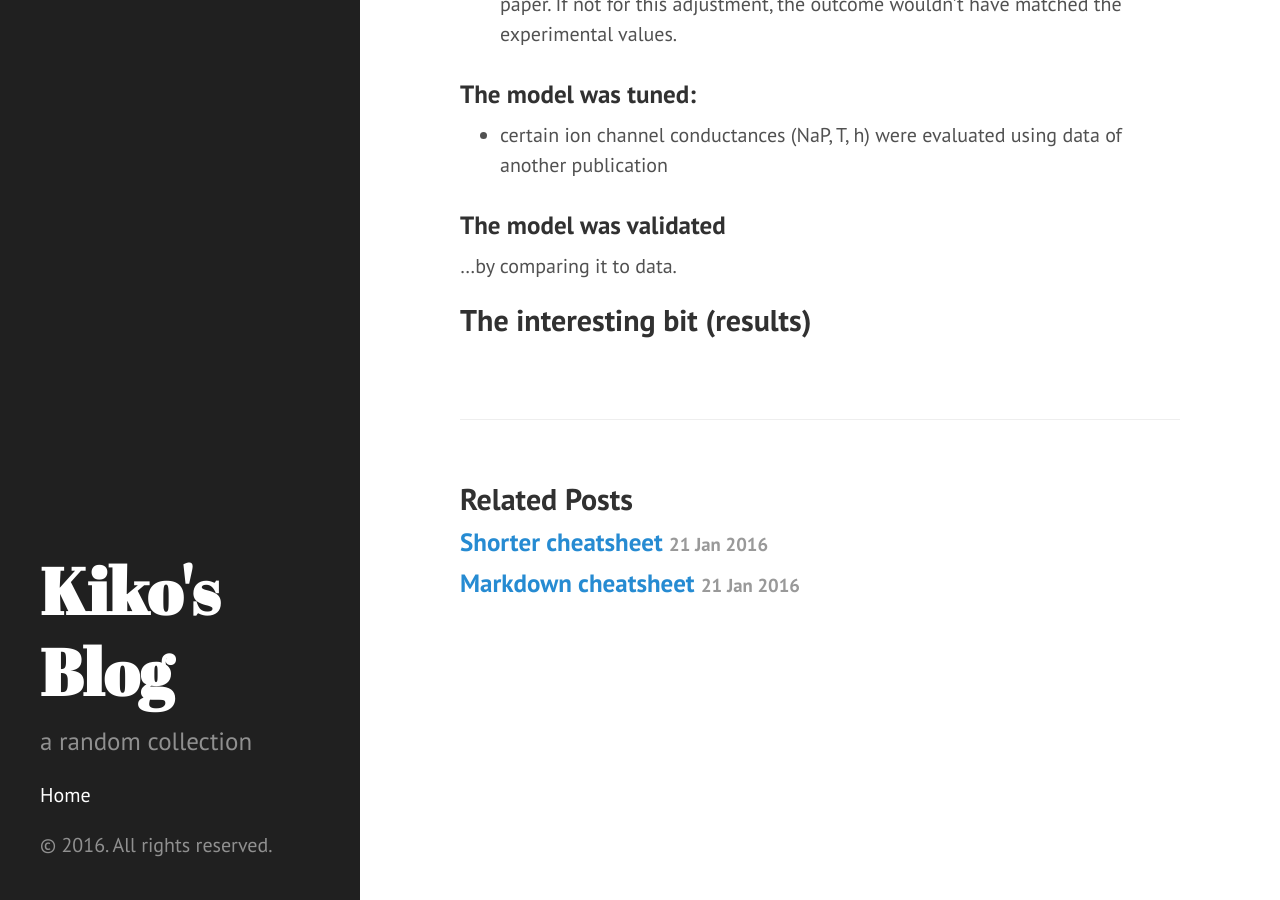
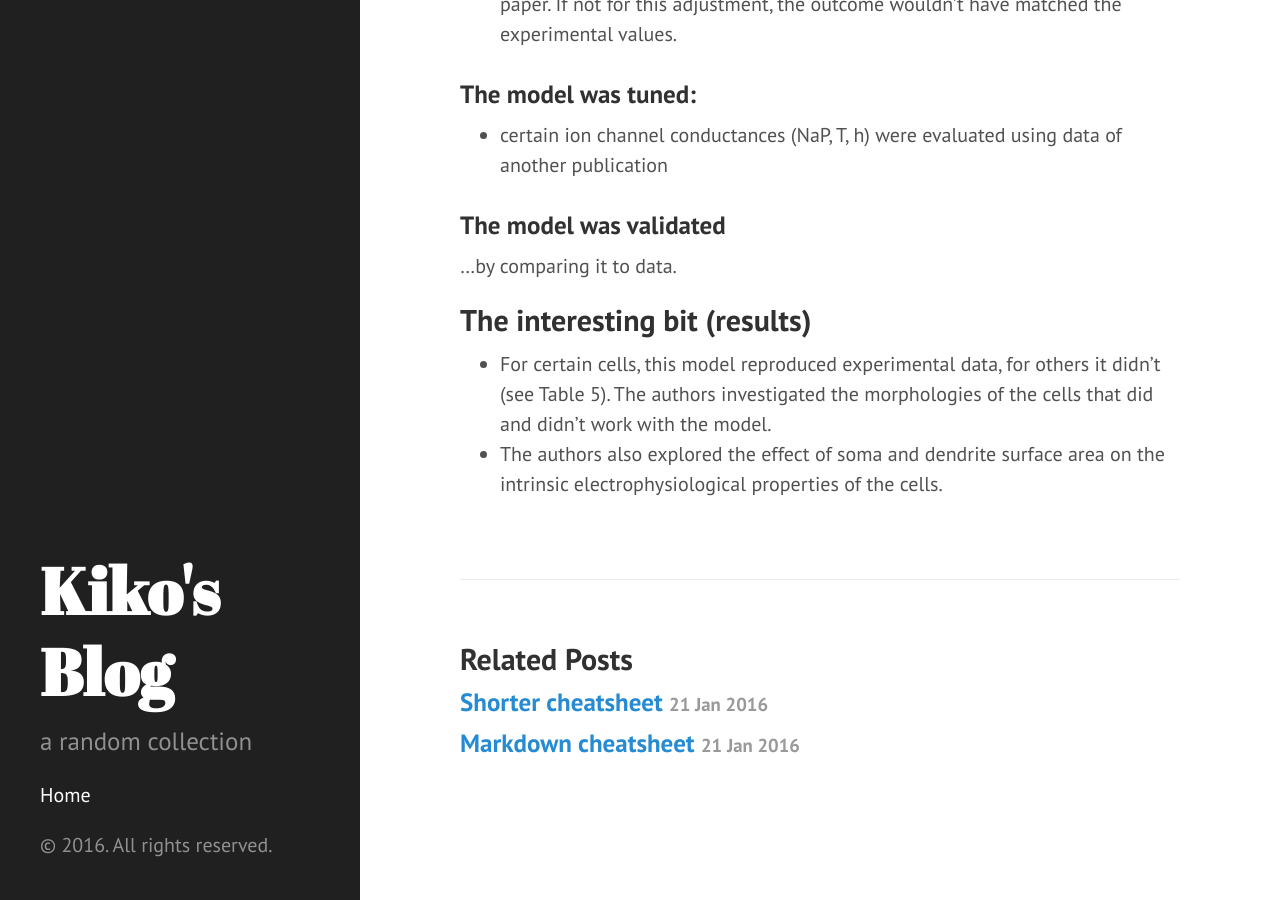
Before and after one commit to KikoBlog/KikoBlog.github.io, a Jekyll site: the page built from _posts/2016-01-21-journal-club-jan-2016.markdown, in a window 1280 px wide and 900 px high, scrolled down 2684 px. Built offline with Jekyll 4.4.1, drawn with Linux system fonts in a browser that asks for light colours.

Commit message:
Post update: journal club jan 2016

```diff
--- a/_posts/2016-01-21-journal-club-jan-2016.markdown
+++ b/_posts/2016-01-21-journal-club-jan-2016.markdown
@@ -67,3 +67,6 @@ Different ion channel concentrations are given in Table 4.
 
 
 ## The interesting bit (results)
+
+* For certain cells, this model reproduced experimental data, for others it didn't (see Table 5). The authors investigated the morphologies of the cells that did and didn't work with the model.
+* The authors also explored the effect of soma and dendrite surface area on the intrinsic electrophysiological properties of the cells.
```
